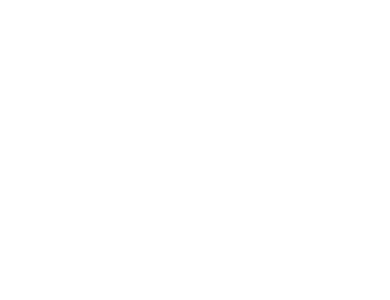
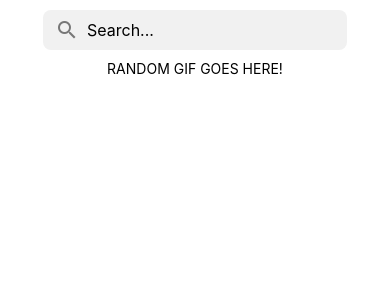
Before and after one commit to mohamadkhazaee/react-native-gif-app, a React Native app: screen / in a window 390 px wide. Shown: the top 300 px of the page. Built offline with nearby package versions, Linux system fonts and the light colour scheme.

Commit message:
implement SearchBar & create src directory

```diff
--- a/App.tsx
+++ b/App.tsx
@@ -1,9 +1,21 @@
-import { StyleSheet, View, StatusBar } from 'react-native';
+import { StyleSheet, View, StatusBar, Text } from 'react-native';
+import { SearchBar } from './src/components';
+import { useState } from 'react';
 
 export default function App() {
+  const [searchText, setSearchText] = useState('');
   return (
     <View style={styles.container}>
       <StatusBar backgroundColor="red" />
+      <SearchBar
+        value={searchText}
+        onChange={(value) => setSearchText(value)}
+      />
+      {searchText.length >= 2 ? (
+        <Text style={styles.resultText}>search results:</Text>
+      ) : (
+        <Text>RANDOM GIF GOES HERE!</Text>
+      )}
     </View>
   );
 }
@@ -16,4 +28,9 @@
     alignItems: 'center',
     justifyContent: 'flex-start',
   },
+  resultText: {
+    textAlign: 'left',
+    width: '100%',
+    marginLeft: 30,
+  },
 });
--- /dev/null
+++ b/src/api/index.ts
@@ -0,0 +1 @@
+// TODO: FETCH FUNCTIONS GOES HERE!
--- /dev/null
+++ b/src/components/SearchBar.tsx
@@ -0,0 +1,103 @@
+import { useRef, useState } from 'react';
+import {
+  View,
+  TextInput,
+  TouchableOpacity,
+  StyleSheet,
+  Text,
+} from 'react-native';
+import { MaterialIcons } from '@expo/vector-icons';
+
+type SearchBarProps = { value: string; onChange: (value: string) => void };
+export const SearchBar = ({ value, onChange }: SearchBarProps) => {
+  const [showCancel, setShowCancel] = useState(false);
+
+  const ref = useRef<TextInput>(null);
+  const handleClearSearch = () => {
+    onChange('');
+  };
+
+  const handleCancelFocus = () => {
+    setShowCancel(false);
+    onChange('');
+    if (ref.current) {
+      ref.current.blur();
+    }
+  };
+
+  return (
+    <View style={styles.container}>
+      <View style={[styles.searchBox, showCancel && styles.searchBoxFocused]}>
+        <MaterialIcons
+          name="search"
+          size={24}
+          color="#777"
+          style={styles.searchIcon}
+        />
+        <TextInput
+          ref={ref}
+          style={styles.input}
+          placeholder="Search..."
+          value={value}
+          onChangeText={onChange}
+          onFocus={() => setShowCancel(true)}
+        />
+        {value.length > 0 && (
+          <TouchableOpacity onPress={handleClearSearch}>
+            <MaterialIcons
+              name="close"
+              size={24}
+              color="#777"
+              style={styles.clearIcon}
+            />
+          </TouchableOpacity>
+        )}
+      </View>
+      {showCancel && (
+        <TouchableOpacity
+          style={styles.cancelButton}
+          onPress={handleCancelFocus}
+        >
+          <Text>cancel</Text>
+        </TouchableOpacity>
+      )}
+    </View>
+  );
+};
+
+const styles = StyleSheet.create({
+  container: {
+    flexDirection: 'row',
+    alignItems: 'center',
+    padding: 10,
+  },
+  searchBox: {
+    flex: 1,
+    flexDirection: 'row',
+    alignItems: 'center',
+    backgroundColor: '#f1f1f1',
+    borderRadius: 8,
+    paddingHorizontal: 12,
+    paddingVertical: 8,
+  },
+  searchBoxFocused: {
+    backgroundColor: '#fff',
+    shadowColor: '#000',
+    shadowOffset: { width: 0, height: 2 },
+    shadowOpacity: 0.1,
+    shadowRadius: 4,
+    elevation: 4,
+  },
+  searchIcon: {
+    marginRight: 8,
+  },
+  input: {
+    fontSize: 16,
+  },
+  clearIcon: {
+    marginLeft: 8,
+  },
+  cancelButton: {
+    marginLeft: 8,
+  },
+});
--- /dev/null
+++ b/src/components/index.ts
@@ -0,0 +1 @@
+export * from './SearchBar';
```
